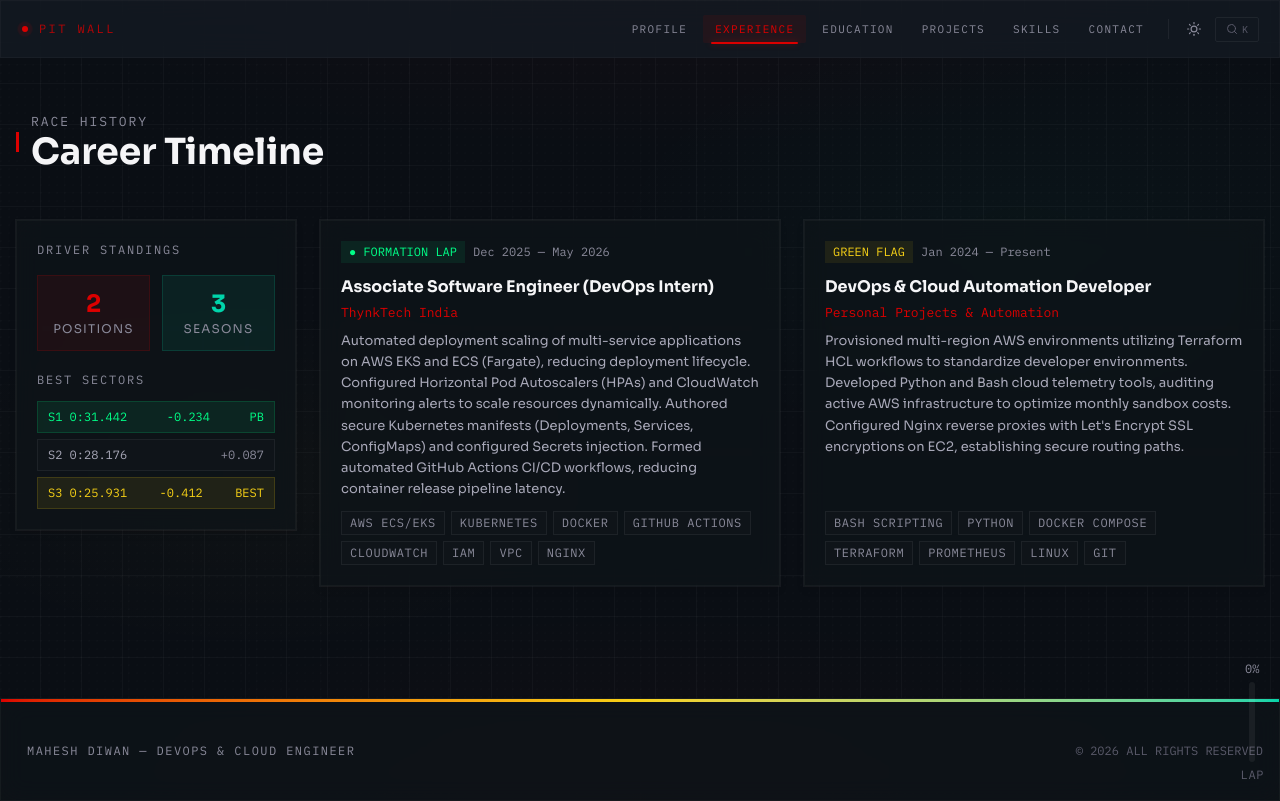
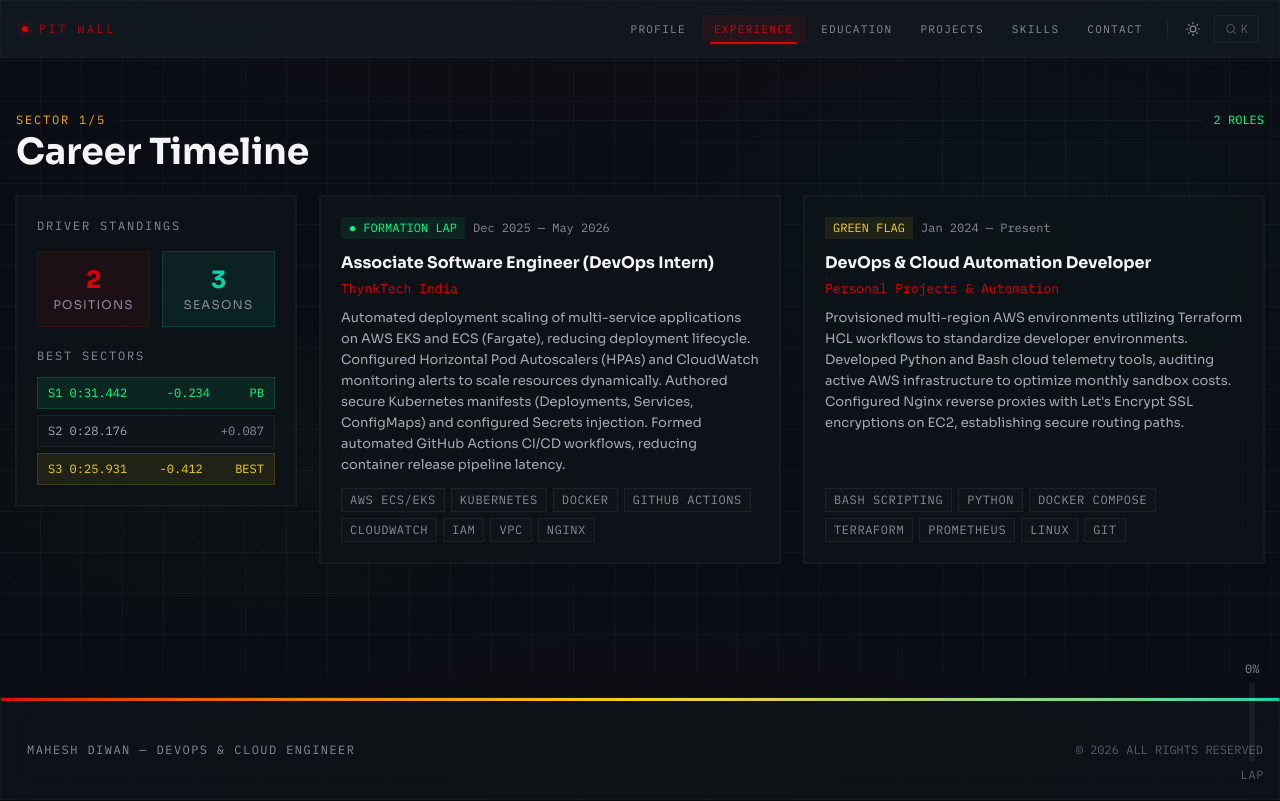
Before and after one commit to mahesh-diwan/f1-portfolio, a Next.js app: page / in a window 1280 px wide. Both pictures are taken after a click on the button "EXPERIENCE". Built offline with nearby package versions, Linux system fonts and the light colour scheme.

Commit message:
feat: F1 timing-strip section headers + 12px text minimum

```diff
--- a/src/components/layout/Navigation.tsx
+++ b/src/components/layout/Navigation.tsx
@@ -110,7 +110,7 @@ export function Navigation() {
               });
               window.dispatchEvent(event);
             }}
-            className="ml-1 px-2.5 py-1 text-[10px] font-mono text-[var(--text-dim)] border border-[var(--border-default)] rounded-sm hover:text-[var(--text-secondary)] hover:border-[var(--border-strong)] transition-all"
+            className="ml-1 px-2.5 py-1 text-[12px] font-mono text-[var(--text-dim)] border border-[var(--border-default)] rounded-sm hover:text-[var(--text-secondary)] hover:border-[var(--border-strong)] transition-all"
             aria-label="Open command palette"
             title="Ctrl+K to open command palette"
           >
--- a/src/components/sections/Contact.tsx
+++ b/src/components/sections/Contact.tsx
@@ -5,6 +5,7 @@ import { motion, useReducedMotion } from "framer-motion";
 import { portfolio } from "@/lib/portfolio";
 import { StatusIndicator } from "@/components/ui/primitives/StatusIndicator";
 import { SectionReveal } from "@/components/ui/motion/SectionReveal";
+import { SectionHeader } from "@/components/ui/SectionHeader";
 import { EasterEgg } from "@/components/ui/primitives/EasterEgg";
 
 export function Contact() {
@@ -28,13 +29,7 @@ export function Contact() {
     <section id="contact" className="py-20 px-4 relative grid-bg" aria-label="Contact">
       <SectionReveal>
         <div className="max-w-[1400px] mx-auto">
-          <div className="flex items-center gap-3 mb-12">
-            <div className="w-[3px] h-5 bg-[var(--accent)]" />
-            <div>
-              <p className="text-[13px] uppercase tracking-[0.15em] text-[var(--text-muted)] font-mono">Pit Wall</p>
-              <h2 className="text-3xl sm:text-4xl font-display font-bold text-[var(--text-primary)]">Communication</h2>
-            </div>
-          </div>
+          <SectionHeader sector="SECTOR 5/5" right="8 CHANNELS" title="Communication" />
 
           {/* Direct Line */}
           <div className="glass shadow-card p-5 mb-4">
--- a/src/components/sections/Education.tsx
+++ b/src/components/sections/Education.tsx
@@ -3,6 +3,7 @@
 import { motion } from "framer-motion";
 import { portfolio } from "@/lib/portfolio";
 import { SectionReveal, StaggerReveal, StaggerItem } from "@/components/ui/motion/SectionReveal";
+import { SectionHeader } from "@/components/ui/SectionHeader";
 
 const podiumColors = [
   { border: "var(--color-accent-gold)", label: "P1 — FIRST", num: "#01" },
@@ -17,13 +18,7 @@ export function Education() {
     <section id="education" className="py-28 px-4 relative grid-bg" aria-label="Education">
       <SectionReveal>
         <div className="max-w-[1400px] mx-auto">
-          <div className="flex items-center gap-3 mb-12">
-            <div className="w-[3px] h-5 bg-[var(--color-accent-teal)]" />
-            <div>
-              <p className="text-[13px] uppercase tracking-[0.15em] text-[var(--text-muted)] font-mono">Championship Standings</p>
-              <h2 className="text-3xl sm:text-4xl font-display font-bold text-[var(--text-primary)]">Education</h2>
-            </div>
-          </div>
+          <SectionHeader sector="SECTOR 2/5" right="3 DEGREES" title="Education" />
 
           <StaggerReveal staggerDelay={0.1} direction="up">
             <div className="grid grid-cols-1 md:grid-cols-2 lg:grid-cols-3 gap-4">
--- a/src/components/sections/Experience.tsx
+++ b/src/components/sections/Experience.tsx
@@ -3,6 +3,7 @@
 import { motion } from "framer-motion";
 import { portfolio } from "@/lib/portfolio";
 import { SectionReveal, StaggerReveal, StaggerItem } from "@/components/ui/motion/SectionReveal";
+import { SectionHeader } from "@/components/ui/SectionHeader";
 
 const sectors = [
   { label: "S1", time: "0:31.442", delta: "-0.234", pct: 85, status: "pb" as const },
@@ -17,14 +18,7 @@ export function Experience() {
     <section id="experience" className="py-28 px-4 relative grid-bg" aria-label="Career experience">
       <SectionReveal>
         <div className="max-w-[1400px] mx-auto">
-          {/* Section header */}
-          <div className="flex items-center gap-3 mb-12">
-            <div className="w-[3px] h-5 bg-[var(--accent)]" />
-            <div>
-              <p className="text-[13px] uppercase tracking-[0.15em] text-[var(--text-muted)] font-mono">Race History</p>
-              <h2 className="text-3xl sm:text-4xl font-display font-bold text-[var(--text-primary)]">Career Timeline</h2>
-            </div>
-          </div>
+          <SectionHeader sector="SECTOR 1/5" right="2 ROLES" title="Career Timeline" />
 
           <div className="grid grid-cols-1 lg:grid-cols-[280px_1fr] gap-6">
             {/* Left: Driver Standings */}
--- a/src/components/sections/Projects.tsx
+++ b/src/components/sections/Projects.tsx
@@ -5,6 +5,7 @@ import { ExternalLink, GitBranch, Plus, Minus } from "lucide-react";
 import { portfolio, getProject } from "@/lib/portfolio";
 
 import { SectionReveal } from "@/components/ui/motion/SectionReveal";
+import { SectionHeader } from "@/components/ui/SectionHeader";
 
 const statusConfig: Record<string, { label: string; color: string; bgClass: string }> = {
   "in-production": {
@@ -137,7 +138,7 @@ function ProjectCard({ project }: { project: ReturnType<typeof getProject> }) {
                   return (
                     <div key={m.label} className="flex flex-col gap-1" role="progressbar" aria-valuenow={clamped} aria-valuemin={0} aria-valuemax={100} aria-label={m.label}>
                       <div className="flex items-center justify-between">
-                        <span className="text-[10px] uppercase tracking-[0.15em] text-[var(--text-muted)] font-mono">{m.label}</span>
+                        <span className="text-[12px] uppercase tracking-[0.15em] text-[var(--text-muted)] font-mono">{m.label}</span>
                         <span className="font-mono tabular-nums text-xs text-[var(--text-primary)]">{clamped}%</span>
                       </div>
                       <div className="w-full bg-[var(--bg-inset)] rounded-sm overflow-hidden h-1">
@@ -162,13 +163,7 @@ export function Projects() {
     <section id="projects" className="py-20 px-4 relative grid-bg" aria-label="Projects">
       <SectionReveal>
         <div className="max-w-[1400px] mx-auto">
-          <div className="flex items-center gap-3 mb-12">
-            <div className="w-[3px] h-5 bg-gradient-to-b from-[var(--color-accent-blue)] to-[var(--color-accent-teal)]" />
-            <div>
-              <p className="text-[13px] uppercase tracking-[0.15em] text-[var(--text-muted)] font-mono">Pit Wall Monitor</p>
-              <h2 className="text-3xl sm:text-4xl font-display font-bold text-[var(--text-primary)]">Projects</h2>
-            </div>
-          </div>
+          <SectionHeader sector="SECTOR 3/5" right="6 PROJECTS" title="Projects" />
 
           <div className="grid grid-cols-1 md:grid-cols-2 gap-4">
             {portfolio.projects.map((project) => (
--- a/src/components/sections/TelemetrySkills.tsx
+++ b/src/components/sections/TelemetrySkills.tsx
@@ -8,6 +8,7 @@ import { TelemetryBar } from "@/components/ui/primitives/TelemetryBar";
 import { Gauge } from "@/components/ui/primitives/Gauge";
 import { DRSIndicator } from "@/components/ui/f1/DRSIndicator";
 import { SectionReveal, StaggerReveal, StaggerItem } from "@/components/ui/motion/SectionReveal";
+import { SectionHeader } from "@/components/ui/SectionHeader";
 import { EasterEgg } from "@/components/ui/primitives/EasterEgg";
 
 const engineModes = ["QUALIFYING", "RACE", "SAFETY CAR"];
@@ -32,17 +33,9 @@ export function TelemetrySkills() {
     <section id="skills" className="py-24 px-4 relative grid-bg" aria-label="Skills telemetry">
       <SectionReveal>
         <div className="max-w-[1400px] mx-auto">
-          <div className="flex items-center gap-3 mb-12">
-            <div className="w-[3px] h-5 bg-[var(--color-accent-gold)]" />
-            <div>
-              <p className="text-[13px] uppercase tracking-[0.15em] text-[var(--text-muted)] font-mono">System Diagnostics</p>
-              <h2
-                className="text-3xl sm:text-4xl font-display font-bold text-[var(--text-primary)] cursor-pointer select-none"
-                onClick={handleModeShift}
-                title="Click to shift engine mode"
-              >
-                Skills Telemetry
-              </h2>
+          <div className="flex items-start gap-3 mb-12">
+            <div className="flex-1">
+              <SectionHeader sector="SECTOR 4/5" right="12 SKILLS" title="System Diagnostics" />
               <AnimatePresence mode="wait">
                 <motion.span
                   key={modeIdx}
@@ -102,7 +95,7 @@ export function TelemetrySkills() {
             <div className="mt-6">
               <SectionReveal delay={0.2}>
                 <div className="glass shadow-card p-5">
-                  <p className="text-[12px] uppercase tracking-[0.15em] text-[var(--text-muted)] font-mono mb-3">Additional Capabilities</p>
+                  <p className="text-[12px] uppercase tracking-[0.15em] text-[var(--text-muted)] font-mono mb-3">SECONDARY SYSTEMS</p>
                   <div className="flex flex-wrap gap-1.5">
                     {portfolio.otherSkills.map((skill) => (
                       <span key={skill} className="px-2 py-0.5 text-[12px] font-mono uppercase tracking-wider text-[var(--text-secondary)] border border-[var(--border-default)] bg-[var(--bg-surface)] hover:border-[var(--accent)]/20 hover:text-[var(--text-primary)] transition-all cursor-default">
--- /dev/null
+++ b/src/components/ui/SectionHeader.tsx
@@ -0,0 +1,26 @@
+"use client";
+
+interface SectionHeaderProps {
+  sector: string;
+  right: string;
+  title: string;
+}
+
+export function SectionHeader({ sector, right, title }: SectionHeaderProps) {
+  return (
+    <div className="mb-4 sm:mb-6">
+      <div className="flex items-center gap-2 sm:gap-3 mb-1">
+        <span className="text-[10px] sm:text-xs font-mono uppercase tracking-[0.15em] text-[var(--color-display-amber)]">
+          {sector}
+        </span>
+        <span className="h-px flex-1 bg-[var(--border-default)]" aria-hidden="true" />
+        <span className="text-[10px] sm:text-xs font-mono tabular-nums text-[var(--color-display-green)]">
+          {right}
+        </span>
+      </div>
+      <h2 className="text-3xl sm:text-4xl font-display font-bold text-[var(--text-primary)]">
+        {title}
+      </h2>
+    </div>
+  );
+}
--- a/src/components/ui/primitives/Gauge.tsx
+++ b/src/components/ui/primitives/Gauge.tsx
@@ -113,9 +113,9 @@ export function Gauge({
         >
           {animatedValue}
         </span>
-        <span className="text-[8px] text-[var(--text-dim)] font-mono">%</span>
+        <span className="text-[10px] text-[var(--text-dim)] font-mono">%</span>
       </div>
-      <span className="text-[9px] uppercase tracking-[0.12em] text-[var(--text-muted)] font-mono text-center leading-tight">
+      <span className="text-[10px] uppercase tracking-[0.12em] text-[var(--text-muted)] font-mono text-center leading-tight">
         {label}
       </span>
     </div>
```
